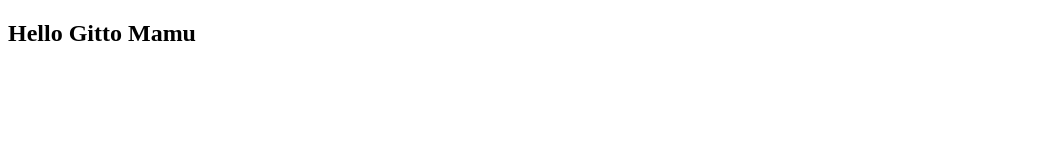
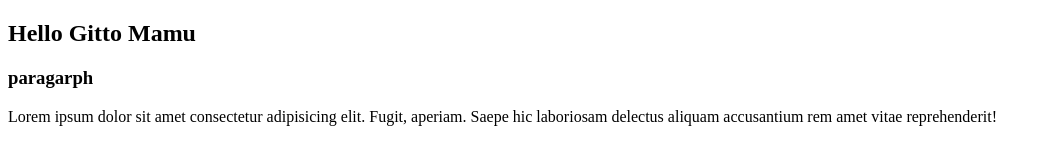
Before and after one commit to abdurrahmanmahmud5981/ph-web-day-3, a plain HTML site: page index.html in a window 1280 px wide. Shown: the whole page, without its empty margins (0-1051 px from the left). Drawn offline with Linux system fonts and the light colour scheme.

Commit message:
hero div created

```diff
--- a/index.html
+++ b/index.html
@@ -8,6 +8,10 @@
 <body>
     <header>
         <h2>Hello Gitto Mamu</h2>
+        <div class="hero">
+            <h3>paragarph</h3>
+            <p>Lorem ipsum dolor sit amet consectetur adipisicing elit. Fugit, aperiam. Saepe hic laboriosam delectus aliquam accusantium rem amet vitae reprehenderit!</p>
+        </div>
     </header>
 </body>
 </html>
```
